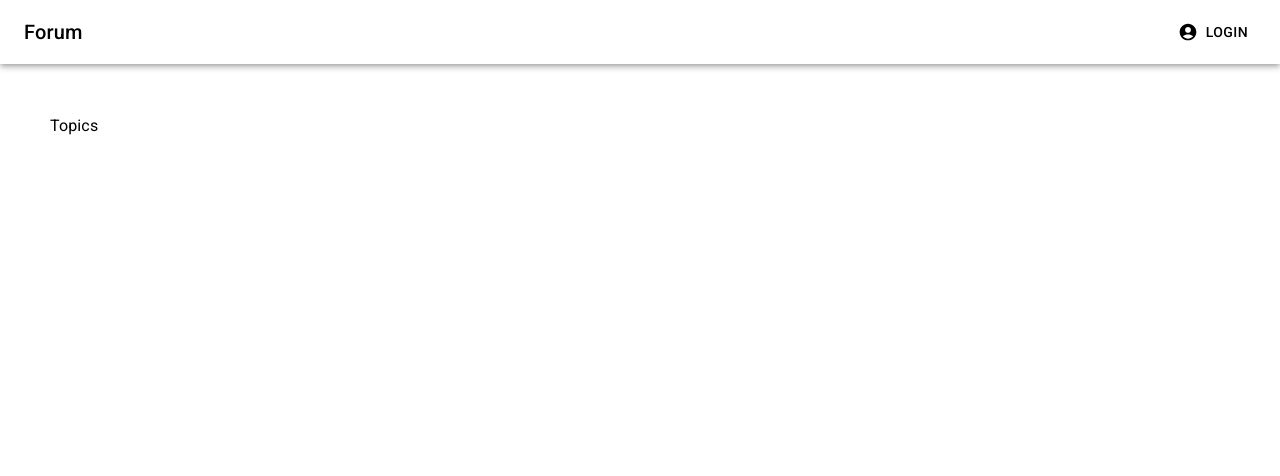
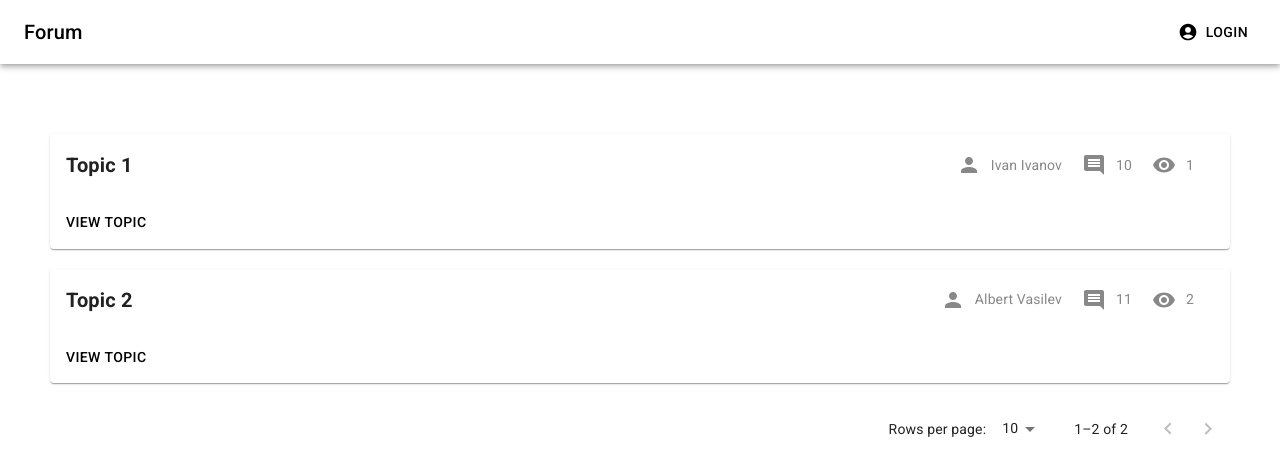
Before and after one commit to AlbertVasilew/Frontend.Forum, a React (Create React App) app: page / in a window 1280 px wide. Shown: the top 476 px of the page. Built offline with nearby package versions, Linux system fonts and the light colour scheme.

Commit message:
Create topics page

```diff
--- a/src/App.css
+++ b/src/App.css
@@ -20,3 +20,43 @@ body {
 .content {
     padding: 50px;
 }
+
+.topic-title {
+    font-size: 20px !important;
+    font-weight: bold !important;
+}
+
+.topic {
+    margin: 20px 0px;
+}
+
+.topic-header {
+    display: flex;
+    flex-direction: row;
+    justify-content: space-between;
+}
+
+.topic-data-container {
+    display: flex;
+    flex-direction: row;
+}
+
+.topic-data {
+    display: flex;
+    flex-direction: row;
+    margin-right: 20px;
+    color: #888;
+    align-items: center;
+}
+
+.topic-data__icon {
+    margin-right: 10px !important;
+}
+
+.topic-data__value {
+    font-size: 14px !important;
+}
+
+.view-topic-button {
+    color: #000 !important;
+}
--- a/src/pages/Topics.js
+++ b/src/pages/Topics.js
@@ -1,9 +1,64 @@
-import { Box, Typography } from "@mui/material";
+import { Box, Button, Card, CardActions, CardContent, TablePagination, Typography } from "@mui/material";
+import PersonIcon from '@mui/icons-material/Person';
+import CommentIcon from '@mui/icons-material/Comment';
+import VisibilityIcon from '@mui/icons-material/Visibility';
+import { useEffect, useState } from "react";
 
-const Topics = () => (
-    <Box>
-        <Typography>Topics</Typography>
-    </Box>
-)
+const Topics = () => {
+    const [topics, setTopics] = useState([]);
+
+    const [pagination, setPagination] = useState({
+        page: 0,
+        perPage: 10,
+        pages: 1
+    });
+
+    useEffect(() => {
+        // API call to retrieve topics by pagination parameters
+        setTopics([
+            { id: 1, title: "Topic 1", views: 1, comments: 10, author: "Ivan Ivanov" },
+            { id: 2, title: "Topic 2", views: 2, comments: 11, author: "Albert Vasilev" }
+        ]);
+    }, [pagination])
+
+    return (
+        <Box>
+            {topics.map(topic => (
+                <Card className="topic">
+                    <CardContent>
+                        <Box className="topic-header">
+                            <Typography className="topic-title">{topic.title}</Typography>
+                            <Box className="topic-data-container">
+                                <Box className="topic-data">
+                                    <PersonIcon className="topic-data__icon" />
+                                    <Typography className="topic-data__value">{topic.author}</Typography>
+                                </Box>
+                                <Box className="topic-data">
+                                    <CommentIcon className="topic-data__icon" />
+                                    <Typography className="topic-data__value">{topic.comments}</Typography>
+                                </Box>
+                                <Box className="topic-data">
+                                    <VisibilityIcon className="topic-data__icon" />
+                                    <Typography className="topic-data__value">{topic.views}</Typography>
+                                </Box>
+                            </Box>
+                        </Box>
+                    </CardContent>
+                    <CardActions>
+                        <Button className="view-topic-button">View topic</Button>
+                    </CardActions>
+                </Card>
+            ))}
+            <TablePagination
+                component="div"
+                count={topics.length}
+                page={pagination.page}
+                onPageChange={(e, page) => setPagination({...pagination, page: page})}
+                rowsPerPage={pagination.perPage}
+                onRowsPerPageChange={e => setPagination({...pagination, perPage: e.target.value})}
+            />
+        </Box>
+    )
+}
 
 export default Topics;
```
